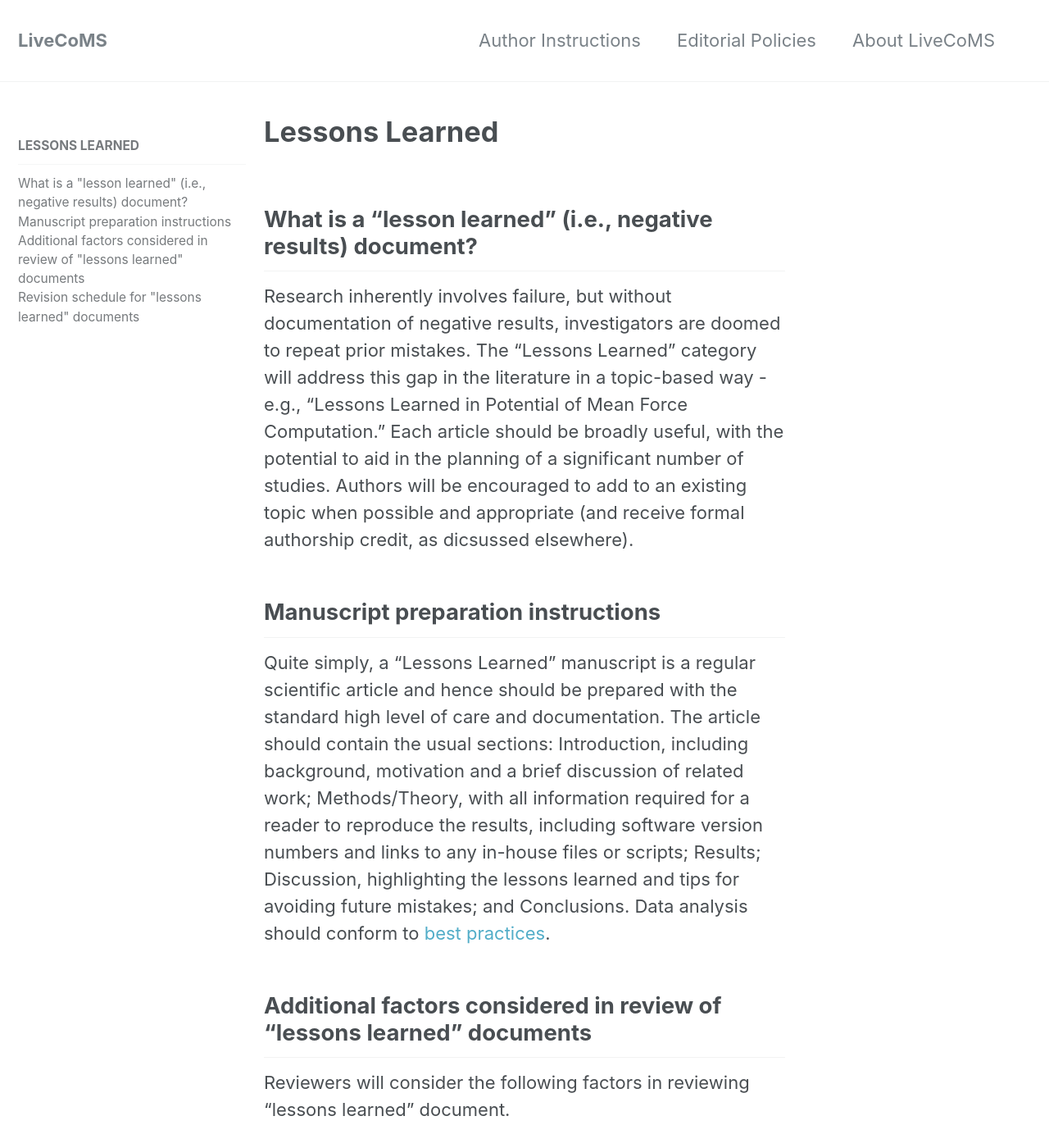
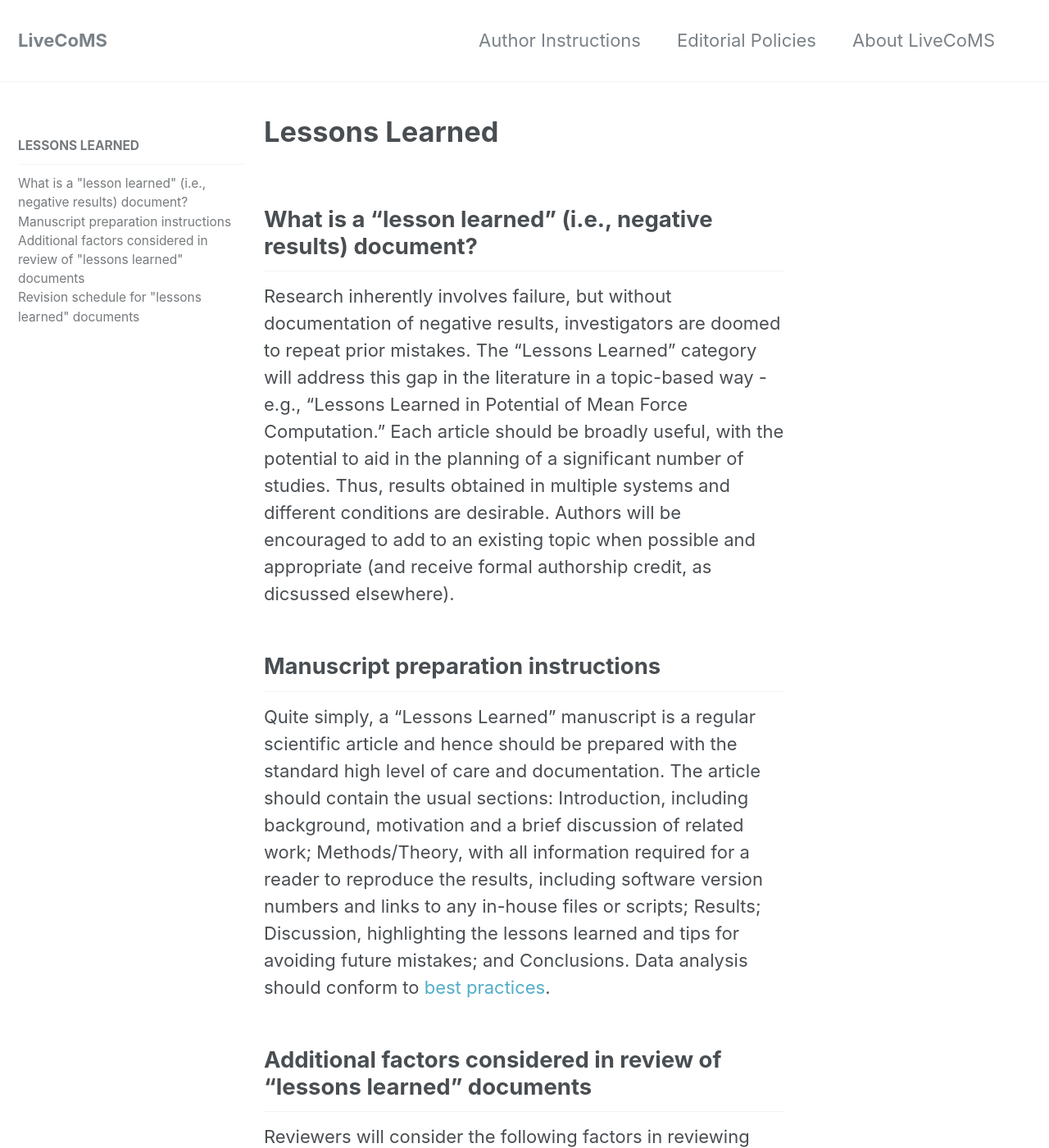
Before and after one commit to livecomsjournal/livecomsjournal.github.io, a Jekyll site: the page built from _author_instructions/06_lessons_learned.md, in a window 1280 px wide and 1400 px high. Shown: the whole window at 82% size. Built offline with Jekyll 4.4.1, drawn with Linux system fonts in a browser that asks for light colours; some of the changed lines change nothing that is shown; some of the changed text lies outside the part shown.

Commit message:
Update 06_lessons_learned.md
Encouragement of multiple systems/conditions added

```diff
--- a/_author_instructions/06_lessons_learned.md
+++ b/_author_instructions/06_lessons_learned.md
@@ -11,6 +11,7 @@ permalink: /authors/lessons_learned/
 Research inherently involves failure, but without documentation of negative results, investigators are doomed to repeat prior mistakes.
 The "Lessons Learned" category will address this gap in the literature in a topic-based way - e.g., "Lessons Learned in Potential of Mean Force Computation."
 Each article should be broadly useful, with the potential to aid in the planning of a significant number of studies.
+Thus, results obtained in multiple systems and different conditions are desirable.
 Authors will be encouraged to add to an existing topic when possible and appropriate (and receive formal authorship credit, as dicsussed elsewhere).
 
 ## Manuscript preparation instructions
@@ -22,7 +23,7 @@ Data analysis should conform to [best practices](https://github.com/dmzuckerman/
 ## Additional factors considered in review of "lessons learned" documents
 Reviewers will consider the following factors in reviewing "lessons learned" document.
 * Is the motivation for the approach clearly described and reasonable given existing literature?
-* Are the "lessons" provided likely to be of value to a significant number of researchers?
+* Are the "lessons" provided likely to be of value to a significant number of researchers, based on demonstrated broad applicability?
 * Is the procedure used fully described (and derived mathematically if appropriate) to enable a reader to reproduce the results?
 * Are any needed supported files provided?
 * Has data analysis been performed in conformance with best practices?
```
